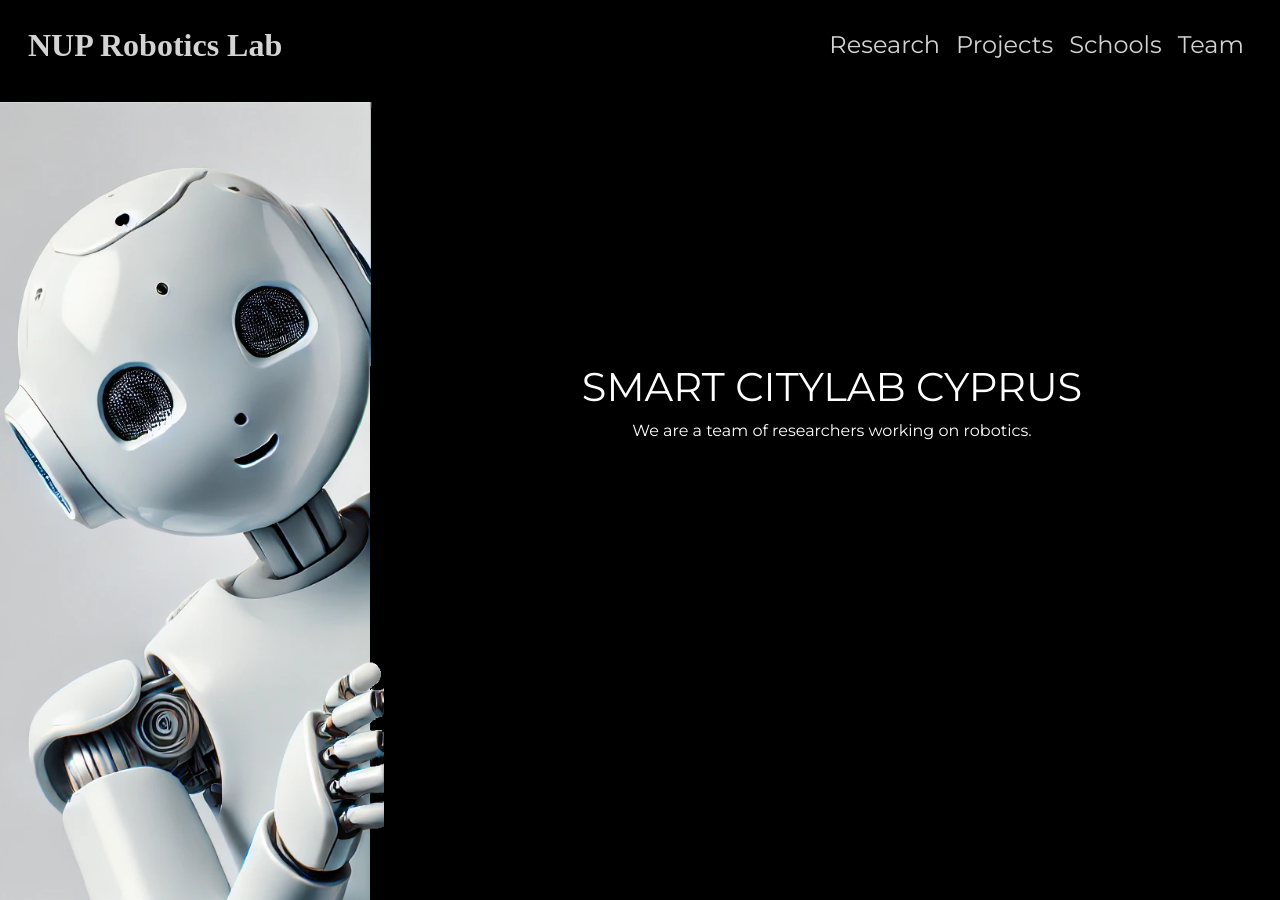
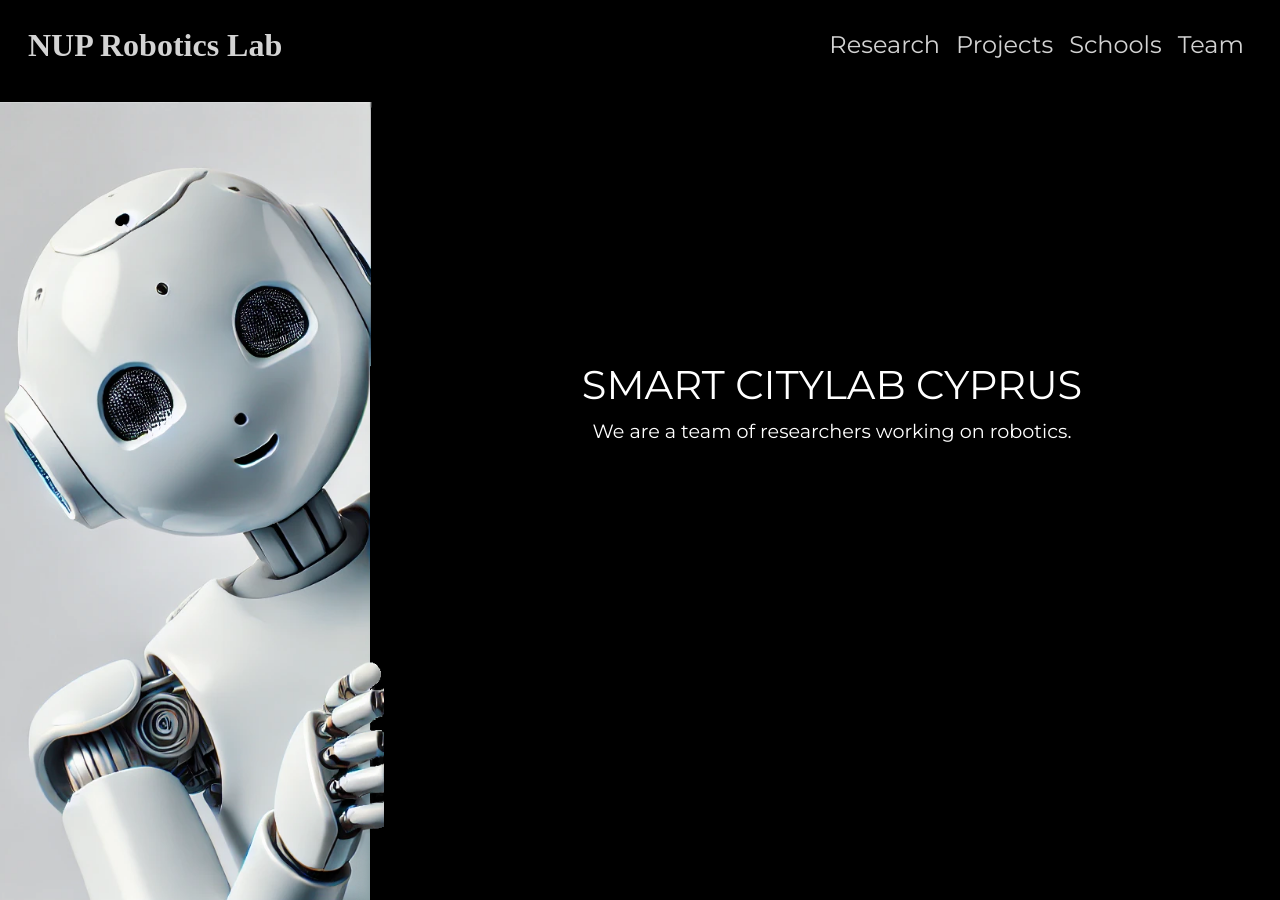
Before and after one commit to rcicd/robo_lab, a Jekyll site: the page built from index.md, in a window 1280 px wide. Built offline with Jekyll 4.4.1, drawn with Linux system fonts in a browser that asks for light colours; some web fonts are replaced.

Commit message:
fix style

```diff
--- a/assets/css/main.css
+++ b/assets/css/main.css
@@ -25,6 +25,7 @@
   background-color: var(--bg-dark);
   color: white;
 }
+
 
 .project-content h1,
 .project-content h2,
@@ -94,6 +95,7 @@
 
 /* ===== ОСНОВНОЙ КОНТЕЙНЕР ===== */
 .main-container {
+  font-size: clamp(1rem, 0.8rem + 0.5vw, 1.5rem);
   padding-top: var(--content-margin-top);
   min-height: calc(100vh - var(--content-margin-top));
 }
@@ -197,9 +199,7 @@
 }
 
 @media (min-width: 3840px) {
-  html {
-    font-size: 155%;
-  }
+
 
   /* Увеличиваем вертикальные отступы для заголовков */
   h1, .project-content h1, .schools-intro h1 {
@@ -250,3 +250,15 @@
 a:hover {
   color: var(--text-light);
 }
+
+@media (max-aspect-ratio: 4/3) {
+  .robot-left {
+    display: none !important; /* Прячем робота */
+  }
+
+
+  .main-content-area {
+    margin-left: 0;
+    width: 100%;
+  }
+}
--- a/assets/css/research.css
+++ b/assets/css/research.css
@@ -76,7 +76,7 @@
   gap: var(--field-tag-gap);
   justify-items: center;
   max-width: 1200px;
-  margin: 0;
+  margin: 0 100px;
 }
 
 /* Смещение для создания кирпичного эффекта с 3 колонками */
```
